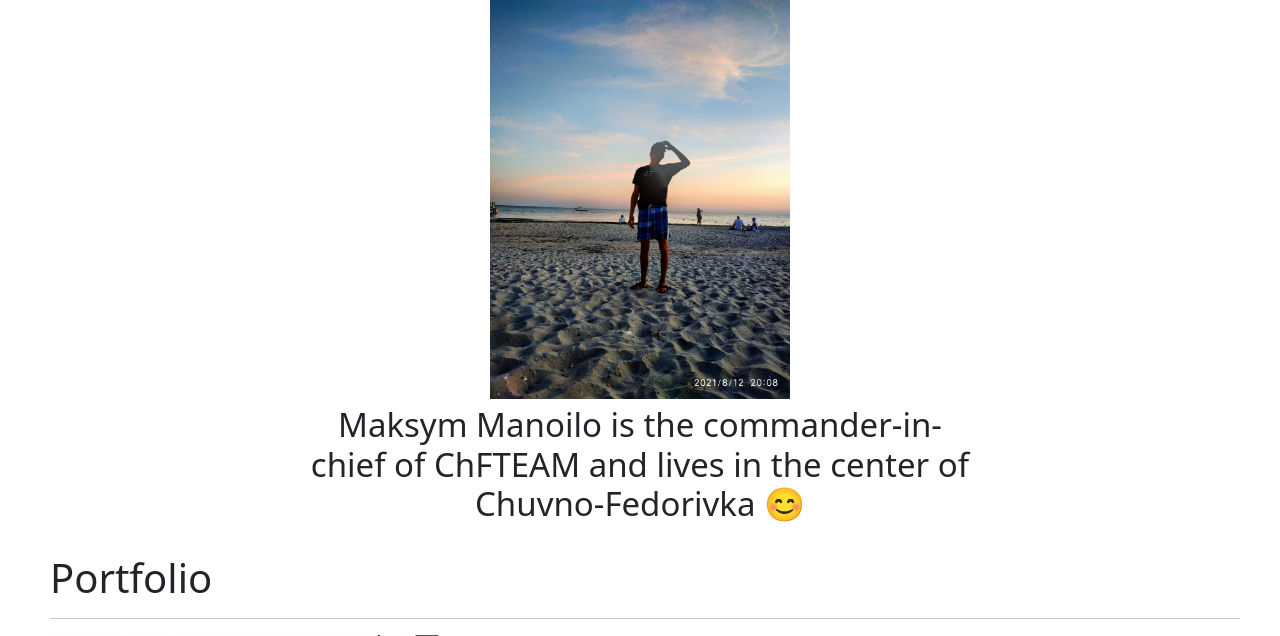
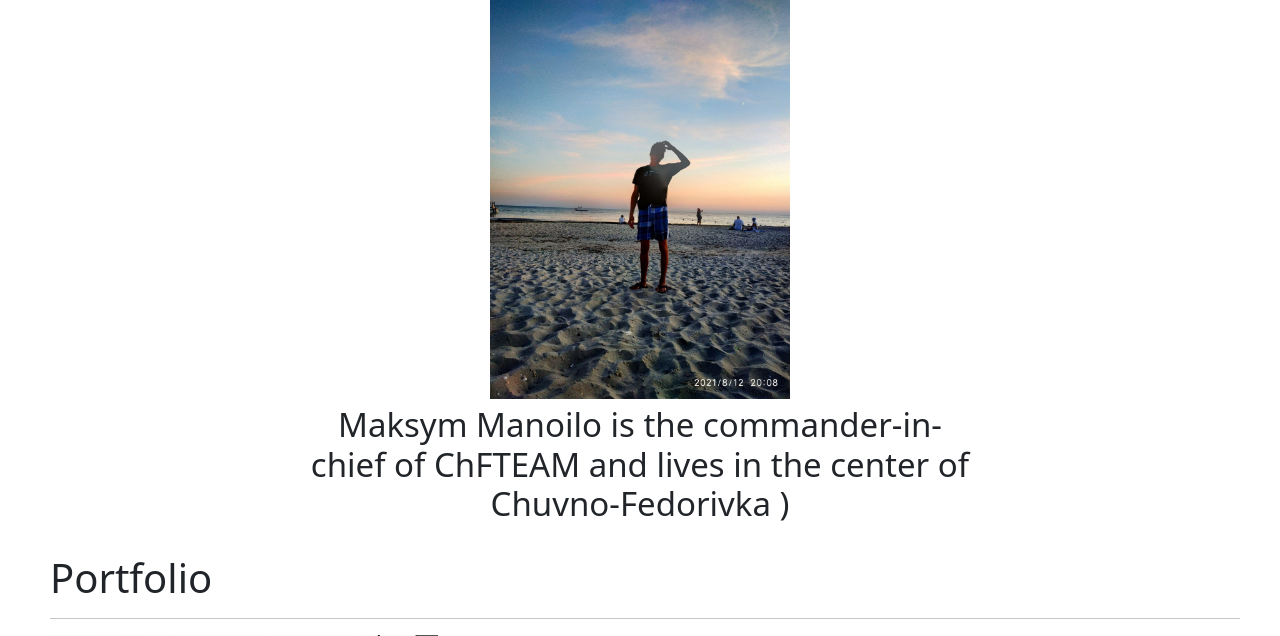
Before and after one commit to Hant0-0/personal-portfolio, a Django app: page / in a window 1280 px wide; the page is wider, and only the part inside the window is pictured. Shown: the part 60-696 px from the top of that part. Run offline with Django 4.2, Linux system fonts and the light colour scheme; data comes from the database, SQL or seed files in the repository.

Commit message:
Local settings

```diff
--- a/portfolio/templates/portfolio/home.html
+++ b/portfolio/templates/portfolio/home.html
@@ -9,7 +9,7 @@
 
 <div class="row justify-content-center mb-3">
     <div class="col md-9 text-center">
-        <h1 id="hometext" class="font-weight-bold">Maksym Manoilo is the commander-in-chief of ChFTEAM and lives in the center of Chuvno-Fedorivka 😊</h1>
+        <h1 id="hometext" class="font-weight-bold">Maksym Manoilo is the commander-in-chief of ChFTEAM and lives in the center of Chuvno-Fedorivka )</h1>
     </div>
 </div>
 
```
